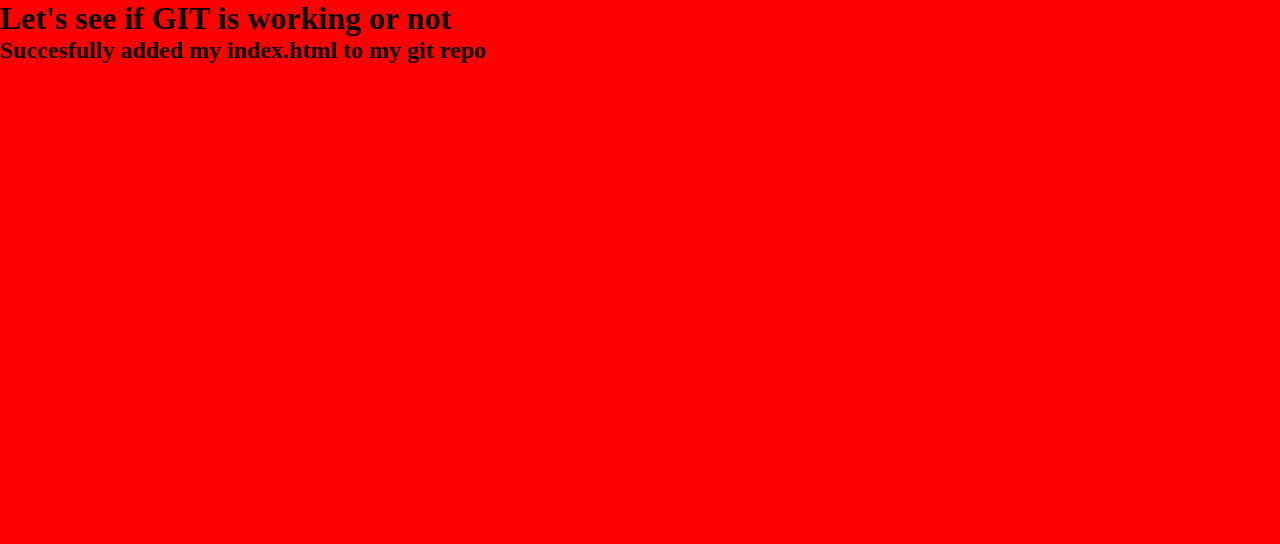
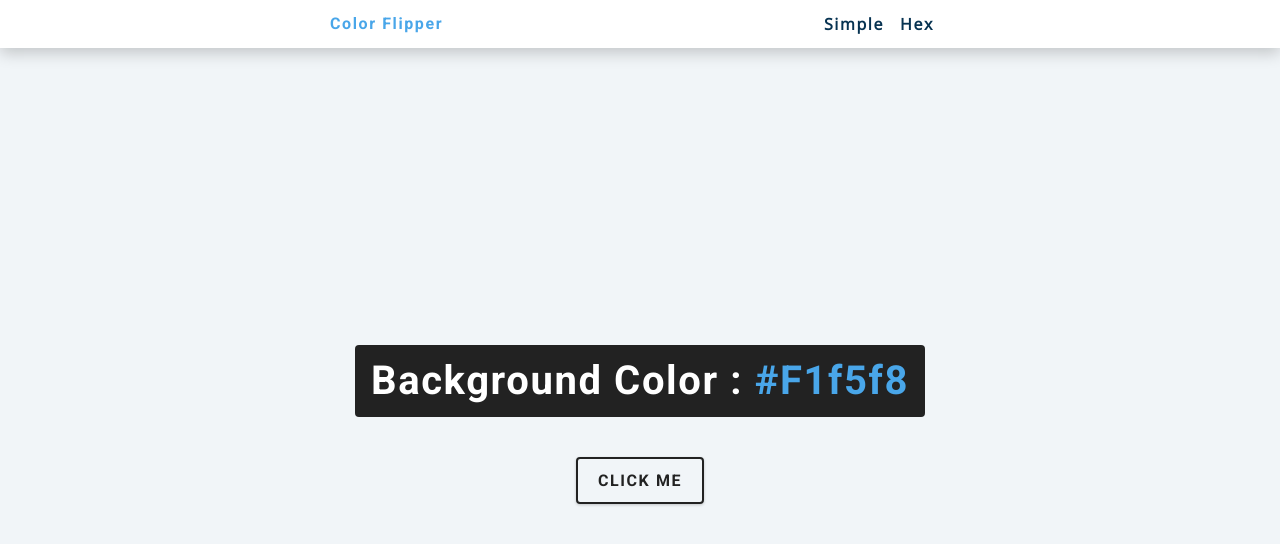
Before and after one commit to Ryukemeister/Random-colour-generator, a plain HTML site: page index.html in a window 1280 px wide. Drawn offline with nearby package versions, Linux system fonts and the light colour scheme; no server answers.

Commit message:
Added the html and js for my random colour generator

```diff
--- a/index.html
+++ b/index.html
@@ -1,14 +1,34 @@
 <!DOCTYPE html>
 <html lang="en">
   <head>
-    <link rel="stylesheet" href="./style.css" />
     <meta charset="UTF-8" />
-    <meta http-equiv="X-UA-Compatible" content="IE=edge" />
     <meta name="viewport" content="width=device-width, initial-scale=1.0" />
-    <title>Github Tutorial</title>
+    <title>Random Colour Generator</title>
+
+    <!-- styles -->
+    <link rel="stylesheet" href="styles.css" />
   </head>
   <body>
-    <h1>Let's see if GIT is working or not</h1>
-    <h2>Succesfully added my index.html to my git repo</h2>
+    <nav>
+      <div class="nav-center">
+        <h4>Color flipper</h4>
+        <ul class="nav-links">
+          <li>
+            <a href="index.html">Simple</a>
+          </li>
+          <li>
+            <a href="hex.html">Hex</a>
+          </li>
+        </ul>
+      </div>
+    </nav>
+    <main>
+      <div class="container">
+        <h2>Background color : <span class="color">#f1f5f8</span></h2>
+        <button class="btn btn-hero" id="btn">Click me</button>
+      </div>
+    </main>
+    <!-- javascript -->
+    <script src="script.js"></script>
   </body>
 </html>
--- /dev/null
+++ b/script.js
@@ -0,0 +1,47 @@
+const colors = ["green", " #ff4dc4", "rgba(133,122,200)", "#f15025", "yellow"];
+const btn = document.getElementById("btn");
+const color = document.querySelector(".color");
+
+btn.addEventListener("click", function () {
+  const randomNumber = colors[Math.floor(Math.random() * colors.length)];
+  document.body.style.backgroundColor = randomNumber;
+  color.textContent = randomNumber;
+});
+
+function getRandomNumber() {
+  return Math.floor(Math.random() * colors.length);
+}
+
+const apiKey = "cb31d40abd7041ee91b155743221905";
+
+const getWeather = function (cityName) {
+  fetch(
+    "http://api.weatherapi.com/v1/current.json?key=cb31d40abd7041ee91b155743221905&q=" +
+      cityName
+  )
+    .then((data) => data.json())
+    .then((data) => {
+      const { location, current } = data;
+      console.table(current);
+      console.log(location);
+    })
+    .catch((err) => console.error(err));
+};
+getWeather("mumbai");
+
+const api = function () {
+  fetch(
+    "https://weatherapi-com.p.rapidapi.com/current.json?key=6b0566b706msh38cb79be213cfc4p17bb4ejsn4786d754bb16&q=mumbai"
+  )
+    .then((response) => response.json())
+    .then((response) => {
+      const { location, current } = response;
+      console.log(response);
+      //console.table(location);
+      console.log(location.name);
+      console.table(current);
+      console.log(current.temp_c);
+    })
+    .catch((err) => console.error(err));
+};
+//api();
--- a/styles.css
+++ b/styles.css
@@ -1,85 +1,234 @@
+/*
+===============
+Fonts
+===============
+*/
+@import url("https://fonts.googleapis.com/css?family=Open+Sans|Roboto:400,700&display=swap");
+
+/*
+===============
+Variables
+===============
+*/
+
 :root {
-  --brightred: #f9423d;
-  --brightyellow: #ffff00;
-  --darkgrey: #212329;
-  --lightred: #f9433dcc;
-  --white: #ffffff;
+  /* dark shades of primary color*/
+  --clr-primary-1: hsl(205, 86%, 17%);
+  --clr-primary-2: hsl(205, 77%, 27%);
+  --clr-primary-3: hsl(205, 72%, 37%);
+  --clr-primary-4: hsl(205, 63%, 48%);
+  /* primary/main color */
+  --clr-primary-5: hsl(205, 78%, 60%);
+  /* lighter shades of primary color */
+  --clr-primary-6: hsl(205, 89%, 70%);
+  --clr-primary-7: hsl(205, 90%, 76%);
+  --clr-primary-8: hsl(205, 86%, 81%);
+  --clr-primary-9: hsl(205, 90%, 88%);
+  --clr-primary-10: hsl(205, 100%, 96%);
+  /* darkest grey - used for headings */
+  --clr-grey-1: hsl(209, 61%, 16%);
+  --clr-grey-2: hsl(211, 39%, 23%);
+  --clr-grey-3: hsl(209, 34%, 30%);
+  --clr-grey-4: hsl(209, 28%, 39%);
+  /* grey used for paragraphs */
+  --clr-grey-5: hsl(210, 22%, 49%);
+  --clr-grey-6: hsl(209, 23%, 60%);
+  --clr-grey-7: hsl(211, 27%, 70%);
+  --clr-grey-8: hsl(210, 31%, 80%);
+  --clr-grey-9: hsl(212, 33%, 89%);
+  --clr-grey-10: hsl(210, 36%, 96%);
+  --clr-white: #fff;
+  --clr-red-dark: hsl(360, 67%, 44%);
+  --clr-red-light: hsl(360, 71%, 66%);
+  --clr-green-dark: hsl(125, 67%, 44%);
+  --clr-green-light: hsl(125, 71%, 66%);
+  --clr-black: #222;
+  --ff-primary: "Roboto", sans-serif;
+  --ff-secondary: "Open Sans", sans-serif;
+  --transition: all 0.3s linear;
+  --spacing: 0.1rem;
+  --radius: 0.25rem;
+  --light-shadow: 0 5px 15px rgba(0, 0, 0, 0.1);
+  --dark-shadow: 0 5px 15px rgba(0, 0, 0, 0.2);
+  --max-width: 1170px;
+  --fixed-width: 620px;
+}
+/*
+===============
+Global Styles
+===============
+*/
+
+*,
+::after,
+::before {
+  margin: 0;
+  padding: 0;
+  box-sizing: border-box;
+}
+body {
+  font-family: var(--ff-secondary);
+  background: var(--clr-grey-10);
+  color: var(--clr-grey-1);
+  line-height: 1.5;
+  font-size: 0.875rem;
+}
+ul {
+  list-style-type: none;
+}
+a {
+  text-decoration: none;
+}
+h1,
+h2,
+h3,
+h4 {
+  letter-spacing: var(--spacing);
+  text-transform: capitalize;
+  line-height: 1.25;
+  margin-bottom: 0.75rem;
+  font-family: var(--ff-primary);
+}
+h1 {
+  font-size: 3rem;
+}
+h2 {
+  font-size: 2rem;
+}
+h3 {
+  font-size: 1.25rem;
+}
+h4 {
+  font-size: 0.875rem;
+}
+p {
+  margin-bottom: 1.25rem;
+  color: var(--clr-grey-5);
+}
+@media screen and (min-width: 800px) {
+  h1 {
+    font-size: 4rem;
+  }
+  h2 {
+    font-size: 2.5rem;
+  }
+  h3 {
+    font-size: 1.75rem;
+  }
+  h4 {
+    font-size: 1rem;
+  }
+  body {
+    font-size: 1rem;
+  }
+  h1,
+  h2,
+  h3,
+  h4 {
+    line-height: 1;
+  }
+}
+/*  global classes */
+
+/* section */
+.section {
+  padding: 5rem 0;
 }
 
-* {
-  box-sizing: border-box;
-  margin: 0;
-  padding: 0;
-  font-family: "Bebas Neue", cursive;
+.section-center {
+  width: 90vw;
+  margin: 0 auto;
+  max-width: 1170px;
+}
+@media screen and (min-width: 992px) {
+  .section-center {
+    width: 95vw;
+  }
+}
+main {
+  min-height: 100vh;
+  display: grid;
+  place-items: center;
 }
 
-body {
-  background: #ffcccc;
+/*
+===============
+Nav
+===============
+*/
+nav {
+  background: var(--clr-white);
+  height: 3rem;
+  display: grid;
+  align-items: center;
+  box-shadow: var(--dark-shadow);
 }
-
-.navbar-container {
-  width: 100%;
-  background-color: var(--white);
+.nav-center {
+  width: 90vw;
+  max-width: var(--fixed-width);
+  margin: 0 auto;
+  display: flex;
+  align-items: center;
+  justify-content: space-between;
 }
-
-.navbar {
+.nav-center h4 {
+  margin-bottom: 0;
+  color: var(--clr-primary-5);
+}
+.nav-links {
+  display: flex;
+}
+nav a {
+  text-transform: capitalize;
+  font-weight: 700;
+  font-size: 1rem;
+  color: var(--clr-primary-1);
+  letter-spacing: var(--spacing);
+  margin-right: 1rem;
+}
+nav a:hover {
+  color: var(--clr-primary-5);
+}
+/*
+===============
+Container
+===============
+*/
+main {
+  min-height: calc(100vh - 3rem);
   display: grid;
-  grid-template-columns: 0.2fr auto 1fr;
-  align-items: center;
-  width: 90%;
-  max-width: 1720px;
-  height: 90px;
-  margin: 0 auto;
+  place-items: center;
 }
-
-#nav-logo {
-  justify-self: start;
-  margin-left: 20px;
+.container {
+  text-align: center;
 }
-
-#nav-logo:hover {
+.container h2 {
+  background: var(--clr-black);
+  color: var(--clr-white);
+  padding: 1rem;
+  border-radius: var(--radius);
+  margin-bottom: 2.5rem;
+}
+.color {
+  color: var(--clr-primary-5);
+}
+.btn-hero {
+  font-family: var(--ff-primary);
+  text-transform: uppercase;
+  background: transparent;
+  color: var(--clr-black);
+  letter-spacing: var(--spacing);
+  display: inline-block;
+  font-weight: 700;
+  transition: var(--transition);
+  border: 2px solid var(--clr-black);
   cursor: pointer;
-  color: #ffcccc;
+  box-shadow: 0 1px 3px rgba(0, 0, 0, 0.2);
+  border-radius: var(--radius);
+  font-size: 1rem;
+  padding: 0.75rem 1.25rem;
 }
-
-.nav-menu {
-  display: grid;
-  grid-template-columns: repeat(5, auto);
-  list-style: none;
-  text-align: center;
-  width: 70%;
-  justify-self: end;
+.btn-hero:hover {
+  color: var(--clr-white);
+  background: var(--clr-black);
 }
-
-.nav-links {
-  text-decoration: none;
-  color: black;
-}
-
-.nav-links:hover {
-  color: var(--brightred);
-  transition: all 0.2s ease-out;
-}
-
-.nav-links-btn {
-  background-color: var(--brightred);
-  padding: 6px 16px;
-  border-radius: 4px;
-}
-
-.nav-links-btn:hover {
-  background-color: transparent;
-  color: var(--brightred);
-  padding: 5px 15px;
-  border-radius: 4px;
-  border: 1px solid var(--brightred);
-  transition: all 0.3s ease-out;
-}
-
-.menu-toggle .bar {
-  width: 25px;
-  height: 3px;
-  margin: 5px auto;
-  transition: all 0.3s ease-in-out;
-  background: black;
-}
```
Also changed, not shown: about.html (deleted, +0 -35 lines), hex.html (added, +14 -0 lines), 1 other file.
